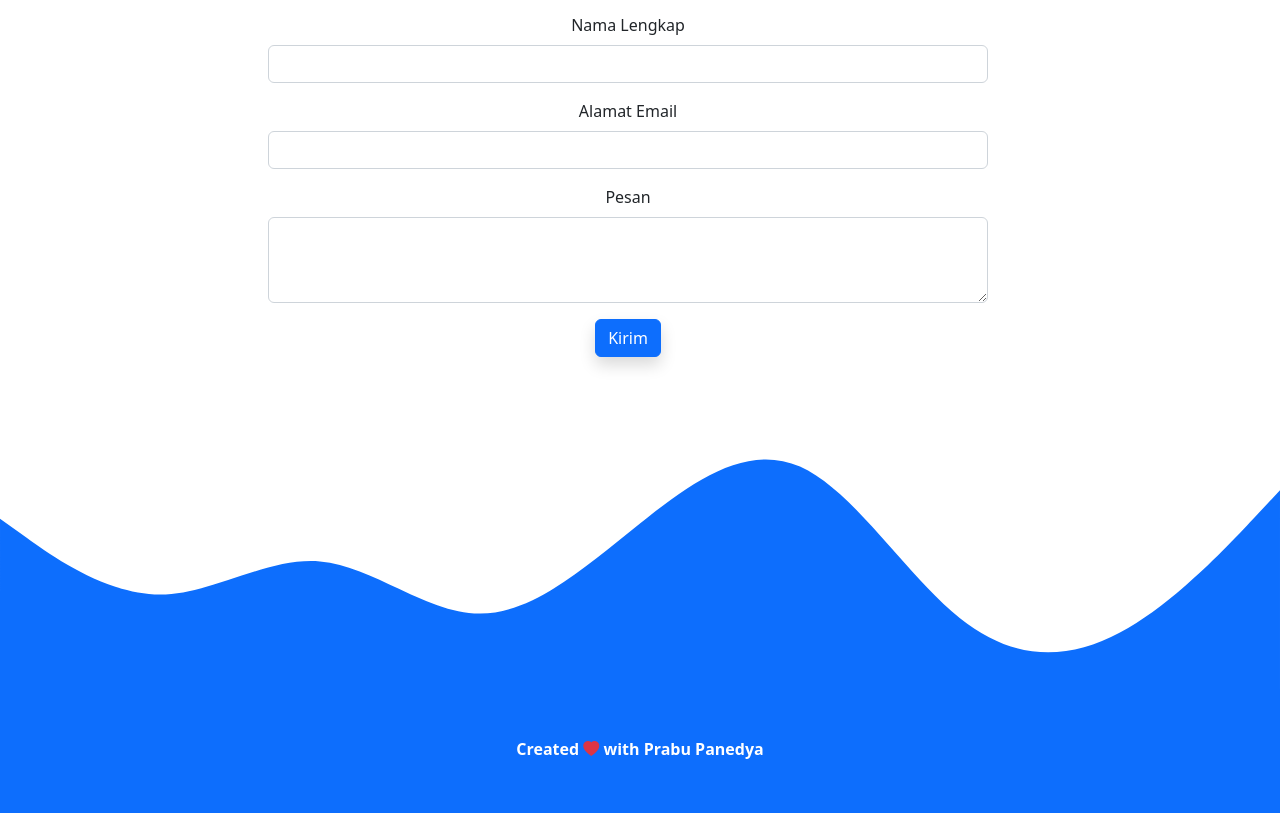
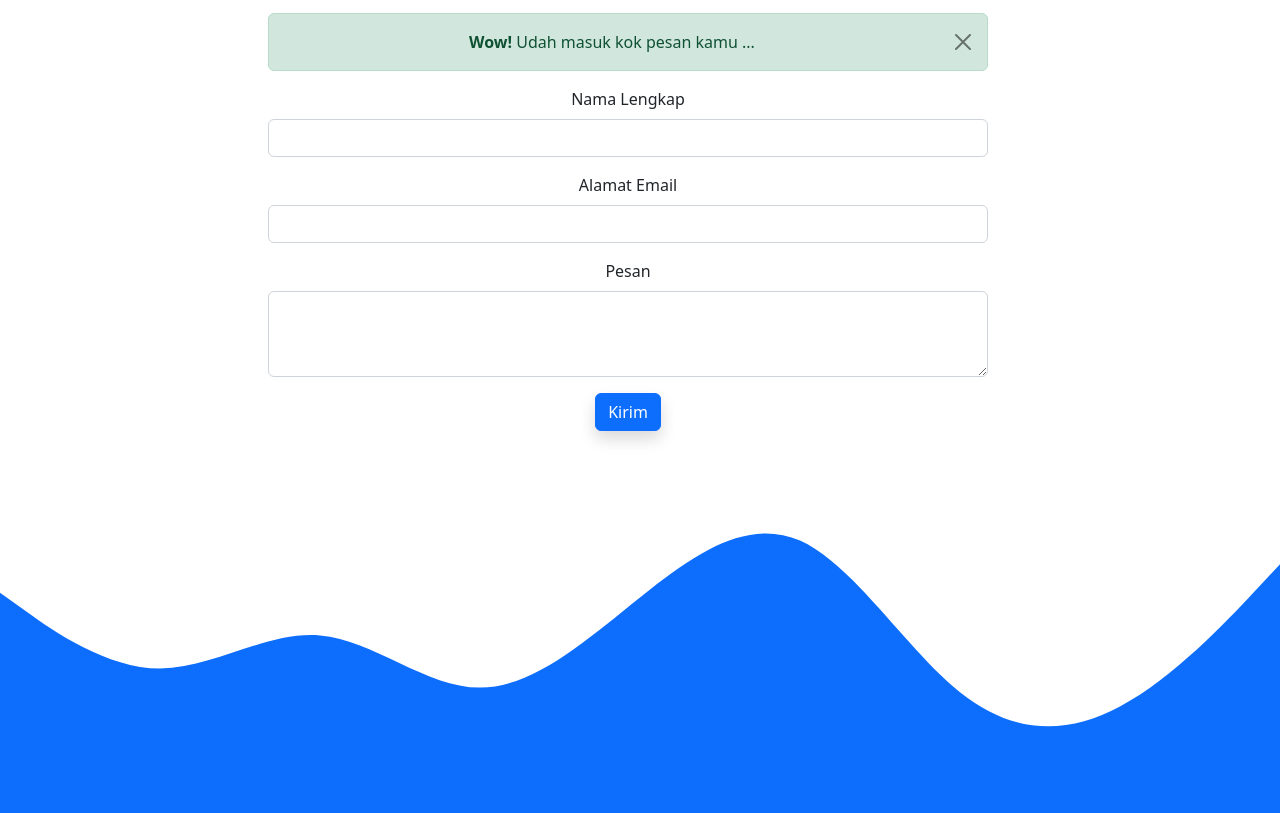
Before and after one commit to prabudah/prabudah.github.io, a plain HTML site: page index.html in a window 1280 px wide. Shown: the part 2207-3020 px from the top of the page. Drawn offline with nearby package versions, Linux system fonts and the light colour scheme.

Commit message:
update alert

```diff
--- a/index.html
+++ b/index.html
@@ -141,7 +141,7 @@
           </div>
           <div class="row justify-content-center">
             <div class="col-md-8">
-              <div class="alert alert-success alert-dismissible fade show d-none my-alert" role="alert">
+              <div class="alert alert-success alert-dismissible fade show my-alert" role="alert">
                 <strong>Wow!</strong> Udah masuk kok pesan kamu ...
                 <button type="button" class="btn-close" data-bs-dismiss="alert" aria-label="Close"></button>
               </div>
```
